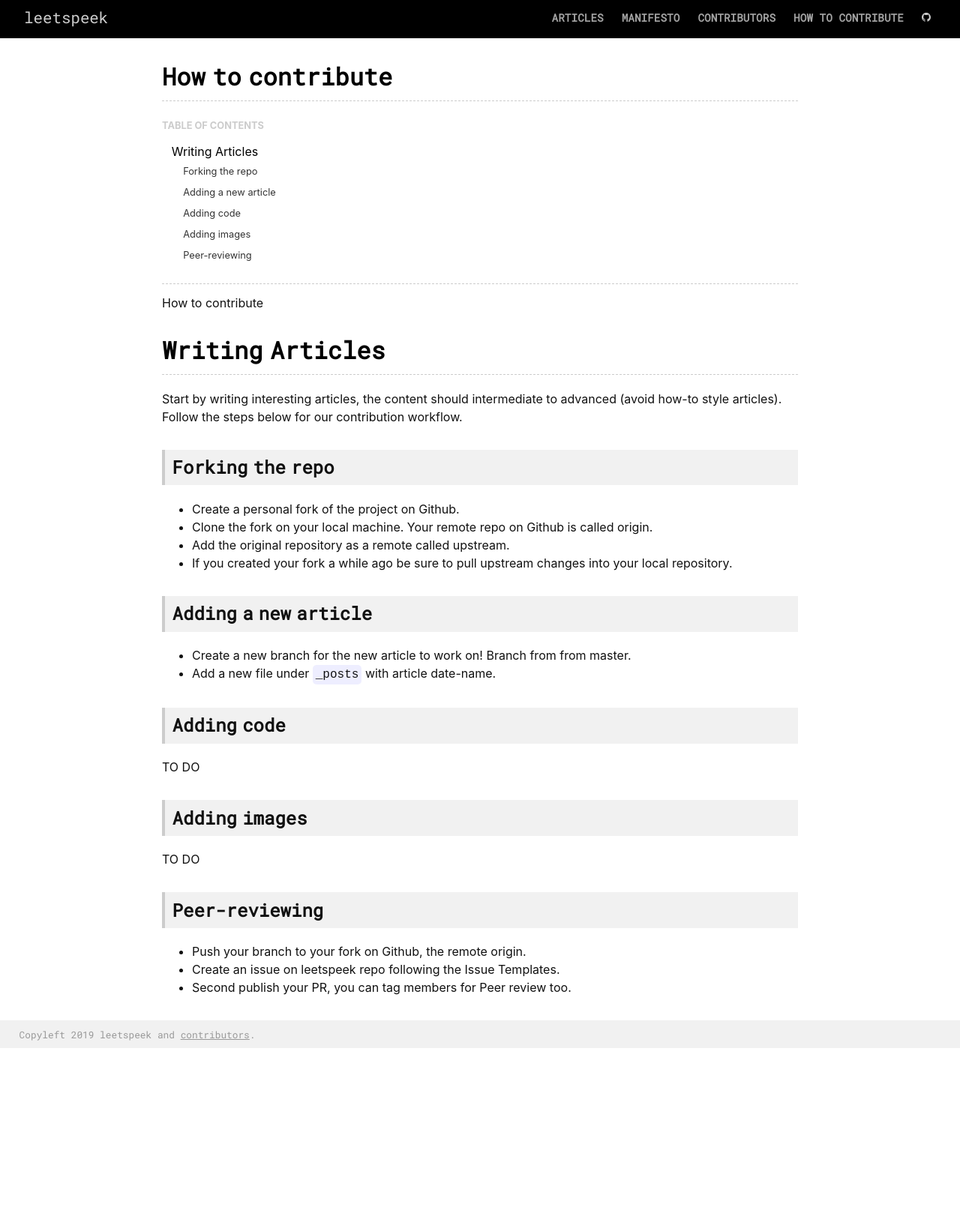
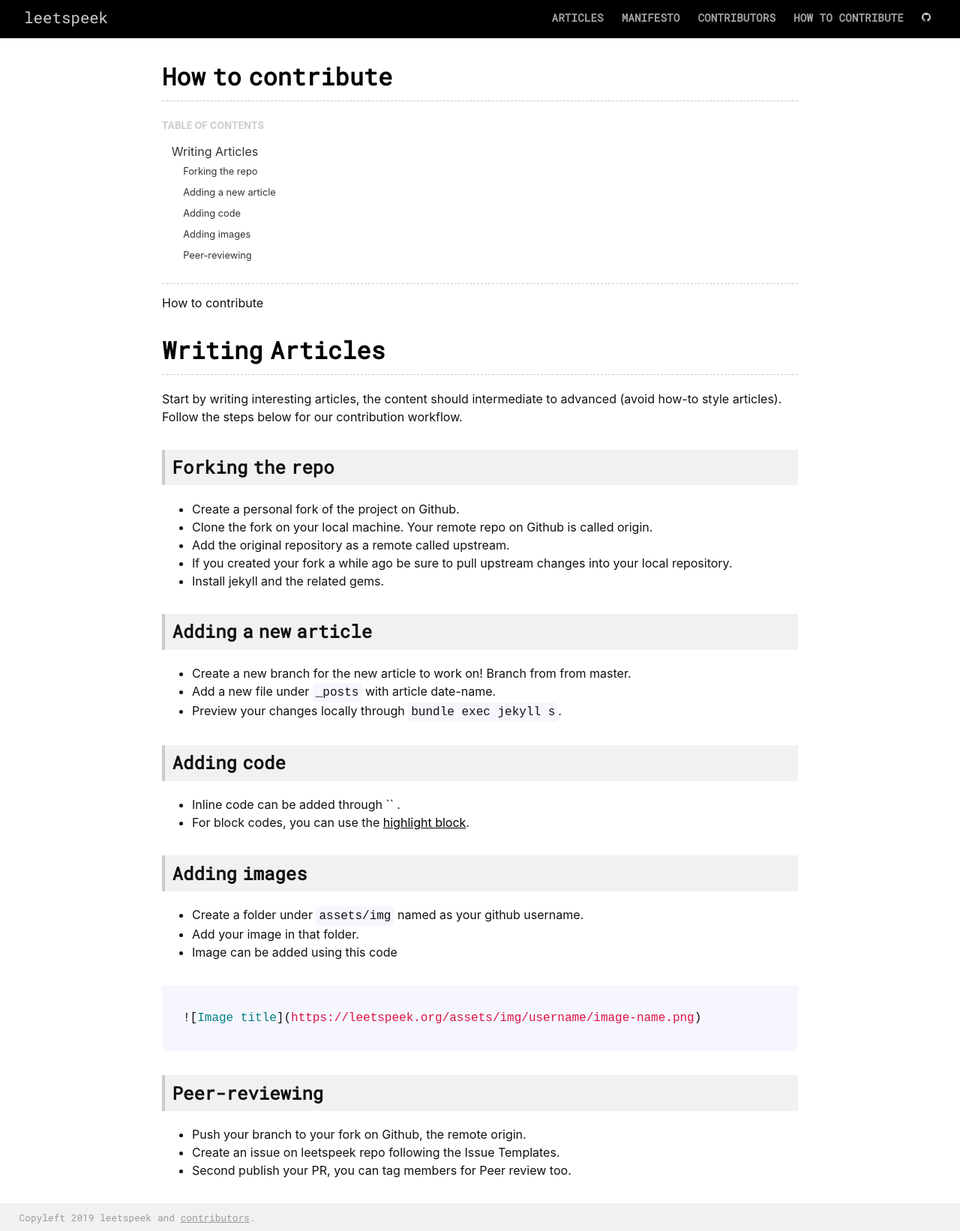
Before and after one commit to leetspeek/leetspeek, a Jekyll site: the page built from contribute.md, in a window 1280 px wide. Shown: the whole page at 75% size. Built offline with Jekyll 4.4.1, drawn with Linux system fonts in a browser that asks for light colours; before the commit the page ends 1398 px from its top, so only the background shows below that.

Commit message:
adding tips on how to add code and images

```diff
--- a/_sass/leetspeek.scss
+++ b/_sass/leetspeek.scss
@@ -45,7 +45,7 @@ h1, h2, h3 {
 
 
 .highlighter-rouge {
-  background: #eef !important;
+  background: #f6f6ff !important;
   padding: 4px;
   border-radius: 5px;
 }
--- a/_sass/page.scss
+++ b/_sass/page.scss
@@ -9,11 +9,20 @@
   font-kerning: normal;
 
 
+
+
   p {
+    a {text-decoration: underline;}
 
+    img {
+      display: block;
+      margin: 0 auto;
+    }
   }
 
   ul {
+    a {text-decoration: underline;}
+
     padding-bottom:  1em;
   }
 
@@ -59,6 +68,13 @@
 
 
   #toc {
+
+    a {color: #333; text-decoration: none;
+      &:hover {
+        text-decoration: underline;
+      }
+    }
+
     padding: 0px;
     padding-bottom: 0.8em;
     margin-bottom: 0.8em;
@@ -81,12 +97,10 @@
 
       padding-top: 0.3em;
 
-      a {color: #000;}
 
       font-size: 1em;
       ul {
         li{
-          a {color: #333;}
         }
         font-size: 0.8em;
         list-style: none;
@@ -99,13 +113,13 @@
 
 .highlight {
   border-radius: 3px;
-  background: #eef;
+  background: #f6f6ff;
   padding: 1em;
   margin: 0;
   margin-bottom: 2em;
 
   pre {
-    padding: 8px 12px;
+    padding: 0px 12px;
     overflow-x: auto;
 
   }
--- a/assets/css/monokai.css
+++ b/assets/css/monokai.css
@@ -271,5 +271,5 @@
 }
 
 .highlight {
-    background-color: #f8f8f8;
+    background-color: #f6f6ff;
 }
--- a/contribute.md
+++ b/contribute.md
@@ -17,21 +17,34 @@ Follow the steps below for our contribution workflow.
 - Clone the fork on your local machine. Your remote repo on Github is called origin.
 - Add the original repository as a remote called upstream.
 - If you created your fork a while ago be sure to pull upstream changes into your local repository.
+- Install jekyll and the related gems.
 
 ## Adding a new article
 
 - Create a new branch for the new article to work on! Branch from from master.
 - Add a new file under `_posts` with article date-name.
+- Preview your changes locally through `bundle exec jekyll s`.
 
 ## Adding code
 
-TO DO
+- Inline code can be added through `` .
+- For block codes, you can use the [highlight block][rouge].
 
 ## Adding images
 
-TO DO
+- Create a folder under `assets/img` named as your github username.
+- Add your image in that folder.
+- Image can be added using this code
+
+{% highlight markdown %}
+![Image title]({{ site.url }}/assets/img/username/image-name.png)
+{% endhighlight %}
+
 
 ## Peer-reviewing
 - Push your branch to your fork on Github, the remote origin.
 - Create an issue on leetspeek repo following the Issue Templates.
 - Second publish your PR, you can tag members for Peer review too.
+
+
+[rouge]: https://jekyllrb.com/docs/liquid/tags/#code-snippet-highlighting
```
Also changed, not shown: assets/img/aminekaabachi/hackerman.gif (added).
